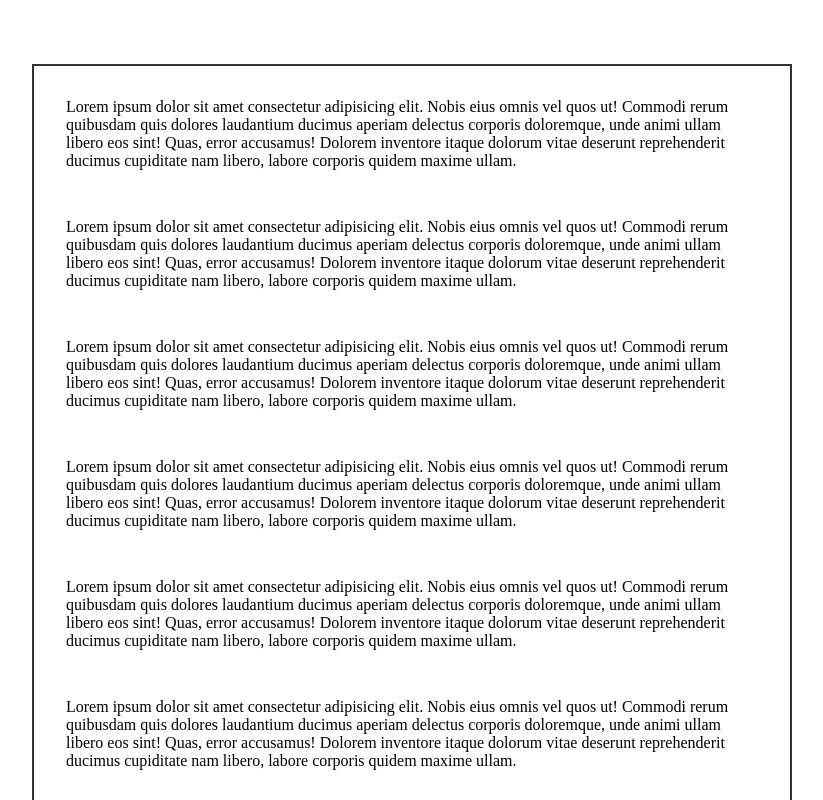
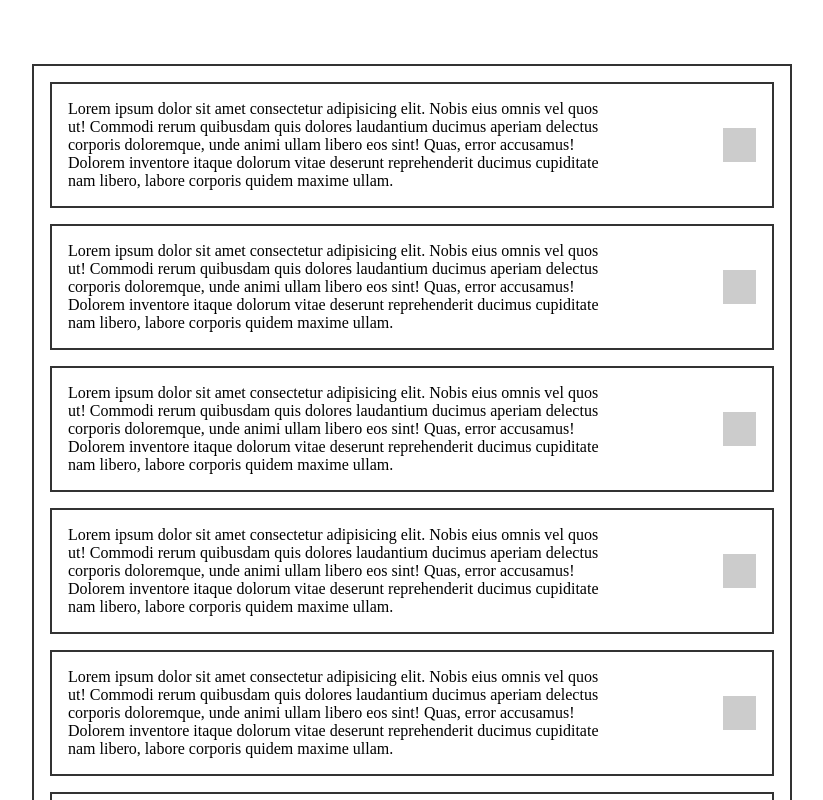
Before and after one commit to zigzar/anecdotes, a Nuxt app: page / in a window 1280 px wide. Shown: the top 800 px of the page, without its empty margins (228-1051 px from the left). Built offline with nearby package versions, Linux system fonts and the light colour scheme.

Commit message:
Created JokeButton basic view and fixed Joke view

```diff
--- a/components/Joke.vue
+++ b/components/Joke.vue
@@ -15,7 +15,11 @@
 </template>
 
 <script>
+import JokeButton from '@/components/UI/JokeButton.vue'
 export default {
+  components: {
+    JokeButton,
+  },
   props: {
     liked: {
       type: Boolean,
@@ -30,8 +34,11 @@ export default {
 .joke {
   padding: 1em;
   display: flex;
+  flex-wrap: wrap;
+  gap: 1em;
   justify-content: space-between;
   align-items: center;
+  border: 2px solid #333;
 }
 
 .joke_liked {
@@ -39,6 +46,7 @@ export default {
 }
 
 .joke__text {
-  min-width: 80%;
+  min-width: 260px;
+  max-width: 80%;
 }
 </style>
--- a/components/UI/JokeButton.vue
+++ b/components/UI/JokeButton.vue
@@ -1,8 +1,17 @@
-<template></template>
+<template>
+  <button class="btn"></button>
+</template>
 
 <script>
 export default {}
 </script>
 
 <style scoped>
+.btn {
+  display: block;
+  width: 2.5em;
+  height: 2.5em;
+  background-color: #ccc;
+  border: none;
+}
 </style>
```
